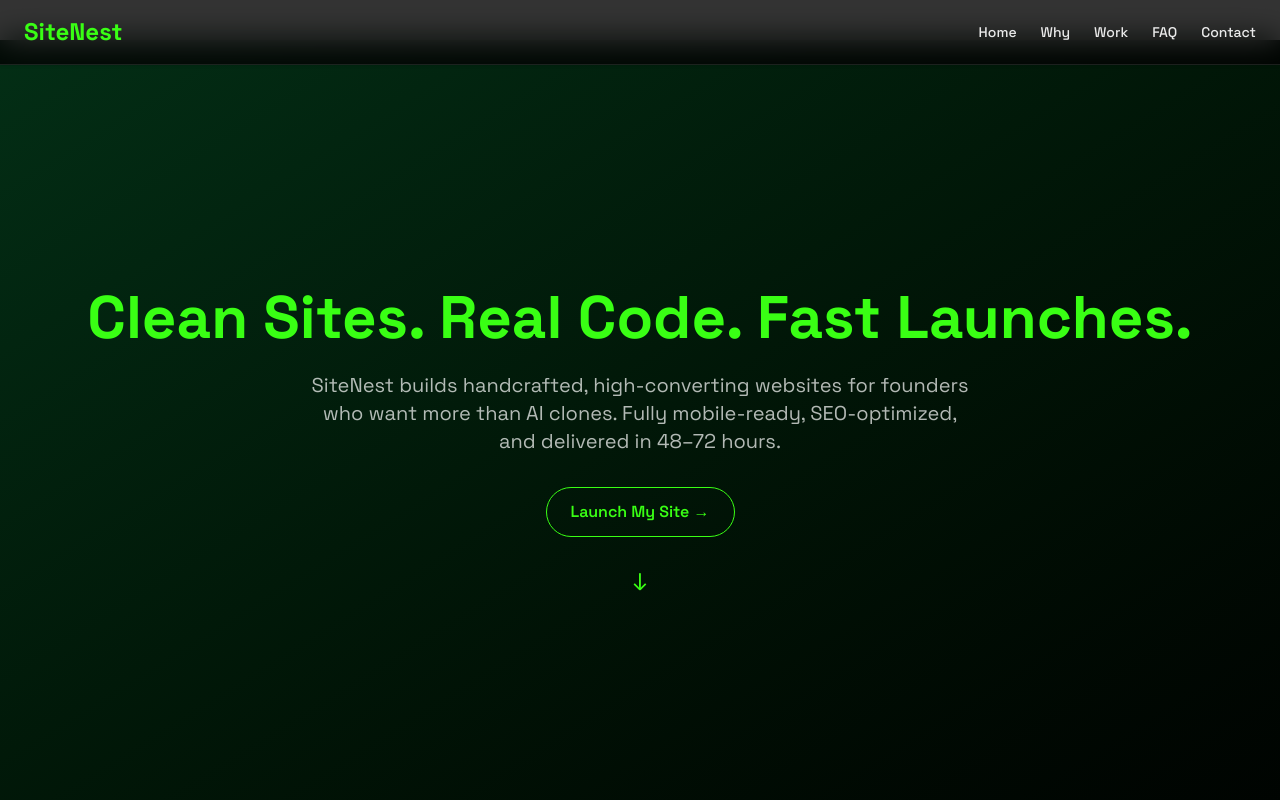
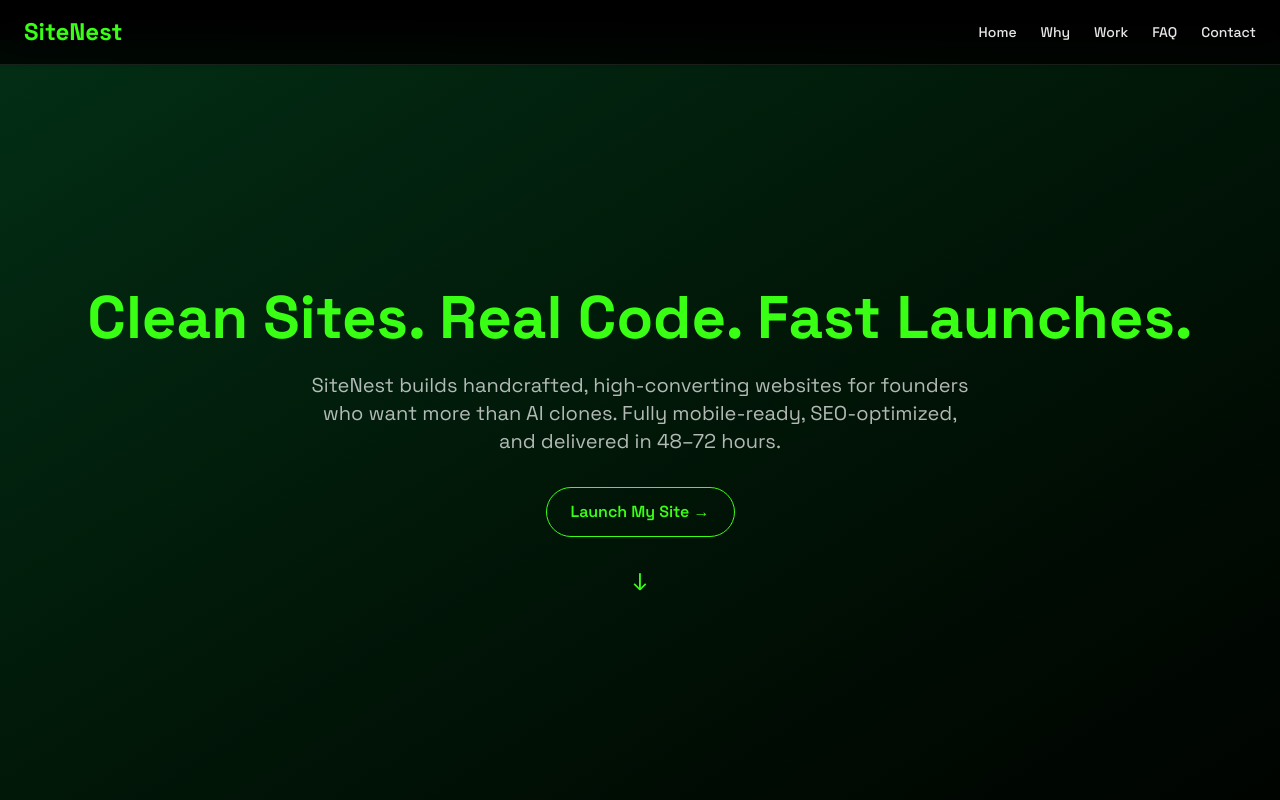
Before and after one commit to S-Somsekhar/SiteNest, a Next.js app: page / in a window 1280 px wide. Shown: the top 800 px of the page. Built offline with nearby package versions, Linux system fonts and the light colour scheme.

Commit message:
redirects

```diff
--- a/src/app/components/OtherProducts.jsx
+++ b/src/app/components/OtherProducts.jsx
@@ -9,7 +9,7 @@ export default function OtherProducts() {
             label: "LeadNest → Done-for-you Lead Gen",
           },
           {
-            href: "https://clientnesthq.com",
+            href: "https://crm.clientnesthq.com",
             label: "ClientNest → Lightweight CRM for Freelancers",
           },
           {
--- a/src/app/layout.js
+++ b/src/app/layout.js
@@ -44,7 +44,7 @@ export default function RootLayout({ children }) {
         </header>
 
         {/* Main content */}
-        <main className="pt-10 flex flex-col">{children}</main>
+        <main className="pt-10 bg-black flex flex-col">{children}</main>
 
         {/* Footer */}
         <footer className="w-full bg-neutral-950 py-8 text-center text-sm text-white/40 border-t border-white/10">
```
